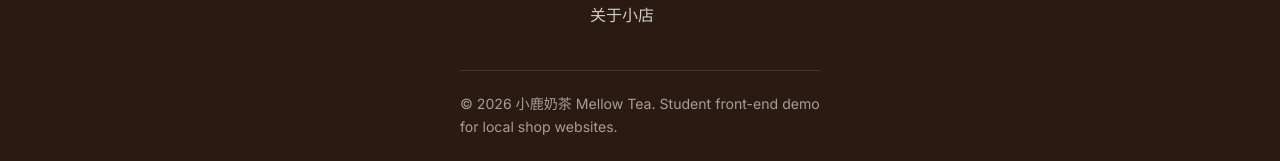
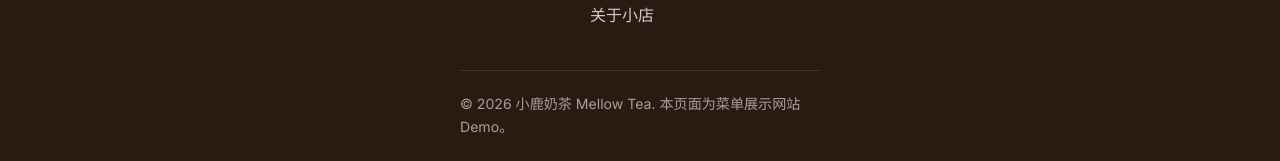
Before and after one commit to aeguelao-cloud/milk-tea-menu-demo, a plain HTML site: page index.html in a window 1280 px wide. Shown: the part 3663-3824 px from the top of the page. Drawn offline with nearby package versions, Linux system fonts and the light colour scheme.

Commit message:
Polish demo copy for launch

```diff
--- a/index.html
+++ b/index.html
@@ -255,7 +255,7 @@
         </ul>
       </div>
     </div>
-    <p class="copyright">&copy; 2026 小鹿奶茶 Mellow Tea. Student front-end demo for local shop websites.</p>
+    <p class="copyright">&copy; 2026 小鹿奶茶 Mellow Tea. 本页面为菜单展示网站 Demo。</p>
   </footer>
 
   <script src="script.js"></script>
```
Also changed, not shown: 1 other file.
